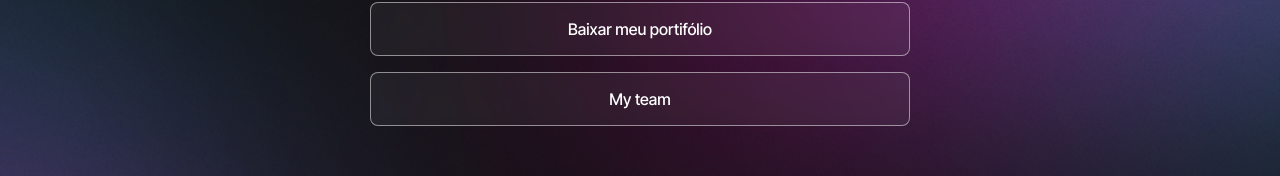
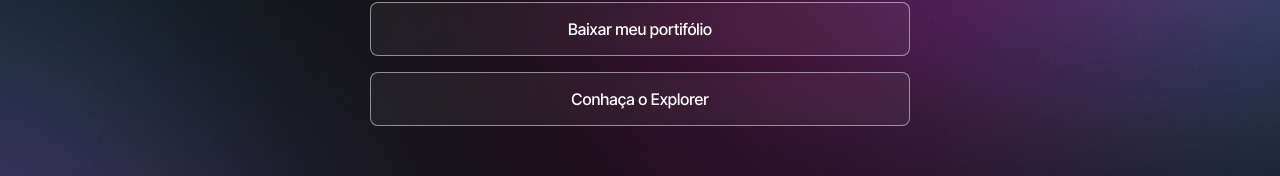
Before and after one commit to Souto70017/DevLinks, a plain HTML site: page index.html in a window 1280 px wide. Shown: the part 382-558 px from the top of the page. Drawn offline with nearby package versions, Linux system fonts and the light colour scheme.

Commit message:
explorer

```diff
--- a/index.html
+++ b/index.html
@@ -35,8 +35,8 @@
         </li>
 
         <li>
-          <a href="https://www.futbin.com/23/squad/5101283" target="_blank"
-            >My team</a
+          <a href="https://rocketseat.com.br/explorer" target="_blank"
+            >Conhaça o Explorer</a
           >
         </li>
       </ul>
```
